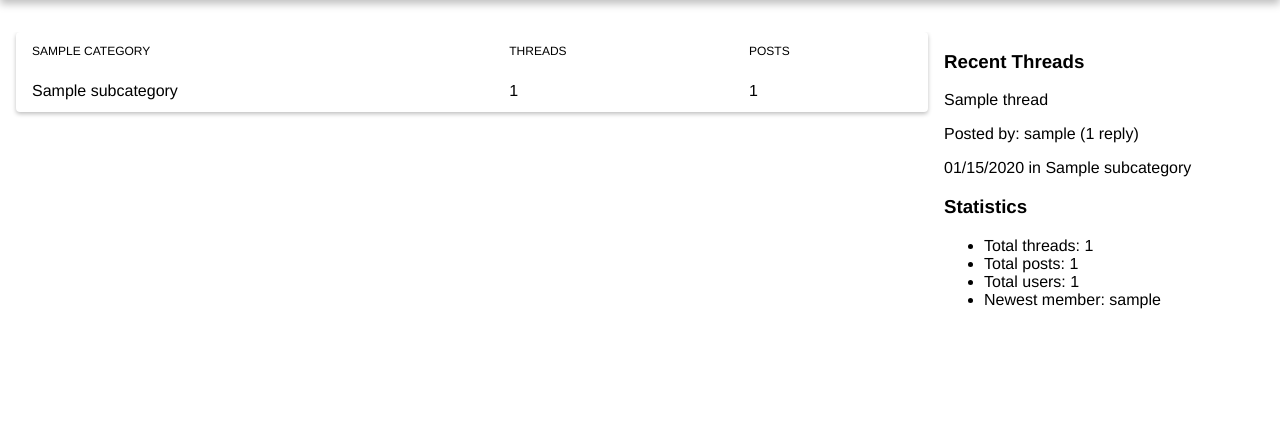
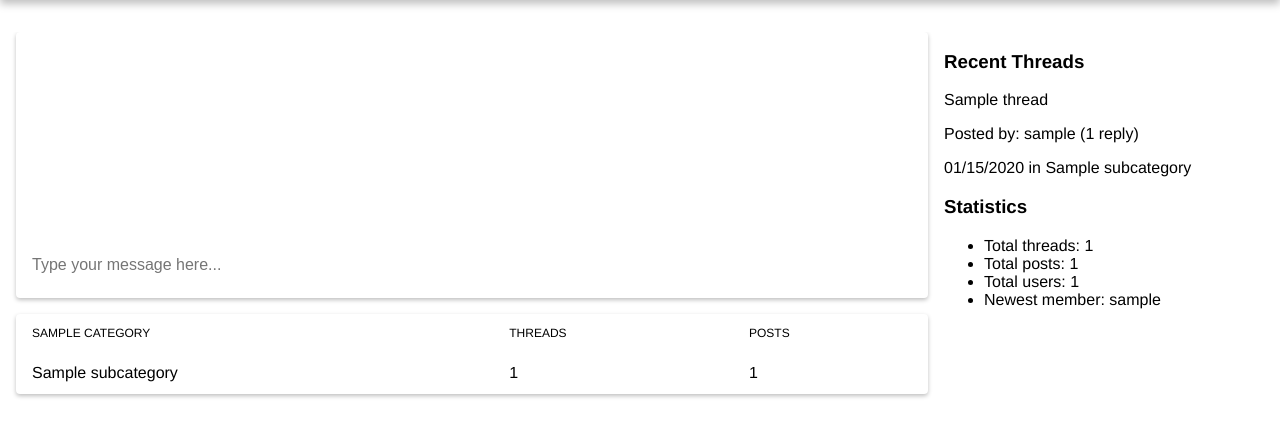
Before and after one commit to Punkweb/PunkwebBB, a Django app: page / in a window 1280 px wide. Shown: the part 90-527 px from the top of the page. Run offline with Django 4.2, Linux system fonts and the light colour scheme; a user stored in the database is signed in; tables that the repository leaves empty hold one stand-in row (values such as "Sample post"); data that the repository does not hold is empty; some libraries are stand-ins or nearby versions.

Commit message:
Implement basic shout box with htmx

```diff
--- a/punkweb_bb/models.py
+++ b/punkweb_bb/models.py
@@ -111,3 +111,16 @@ class Post(UUIDPrimaryKeyMixin, TimestampMixin):
 
     def __str__(self):
         return f"{self.thread} > {self.user} > {self.created_at}"
+
+
+class Shout(UUIDPrimaryKeyMixin, TimestampMixin):
+    user = models.ForeignKey(User, related_name="shouts", on_delete=models.CASCADE)
+    content = BBCodeTextField()
+
+    class Meta:
+        ordering = [
+            "-created_at",
+        ]
+
+    def __str__(self):
+        return f"{self.user} > {self.created_at}"
--- a/punkweb_bb/static/punkweb_bb/index.css
+++ b/punkweb_bb/static/punkweb_bb/index.css
@@ -1,9 +1,11 @@
-.index {
+.index {}
+
+.index__main {
   display: flex;
   gap: 1rem;
 }
 
-.index__main {
+.index__categories {
   flex: 1;
 }
 
--- /dev/null
+++ b/punkweb_bb/static/punkweb_bb/shoutbox.css
@@ -0,0 +1,31 @@
+.shoutbox {
+  margin-bottom: 1rem;
+}
+
+.shoutbox__shouts {
+  border-bottom: 1px solid var(--oc-gray-4);
+  display: flex;
+  flex-direction: column;
+  height: 200px;
+  gap: 1rem;
+  overflow-y: auto;
+  padding: 1rem;
+}
+
+.shoutbox__shout {
+  white-space: wrap;
+}
+
+.shoutbox__form {
+  padding: 1rem 0;
+}
+
+.shoutbox__input {
+  border: none;
+  width: 100%;
+}
+
+.shoutbox__input:hover, .shoutbox__input:focus {
+  border: none;
+  outline: none;
+}
--- a/punkweb_bb/templates/punkweb_bb/base.html
+++ b/punkweb_bb/templates/punkweb_bb/base.html
@@ -67,6 +67,7 @@
       </div>
     </footer>
   </div>
+  <script src="https://unpkg.com/htmx.org@1.9.4"></script>
   <script src="{% static 'punkweb_bb/vendor/jquery-3.7.0.min.js' %}"></script>
   <script src="{% static 'punkweb_bb/vendor/prism.js' %}"></script>
   {% block extra_script %}
--- a/punkweb_bb/templates/punkweb_bb/index.html
+++ b/punkweb_bb/templates/punkweb_bb/index.html
@@ -4,12 +4,15 @@
 
 {% block extra_head %}
 <link rel="stylesheet" href="{% static 'punkweb_bb/index.css' %}">
+<link rel="stylesheet" href="{% static 'punkweb_bb/shoutbox.css' %}">
 {% endblock %}
 
 {% block content %}
 
 <div class="index">
   <div class="index__main">
+    <div class="index__categories">
+      {% include 'punkweb_bb/shoutbox/shoutbox.html' %}
       {% for category in categories %}
       <div class="pw-card fluid">
         <table class="pw-table">
@@ -59,5 +62,6 @@
       </ul>
     </div>
   </div>
+</div>
 
 {% endblock %}
--- /dev/null
+++ b/punkweb_bb/templates/punkweb_bb/shoutbox/shout_list.html
@@ -0,0 +1,5 @@
+{% for shout in shouts %}
+<div class="shoutbox__shout">
+  {{shout.created_at|date:'h:i:s A'}} {{shout.user.username}}: {{ shout.content.rendered }}
+</div>
+{% endfor %}
--- /dev/null
+++ b/punkweb_bb/templates/punkweb_bb/shoutbox/shoutbox.html
@@ -0,0 +1,11 @@
+<div class="pw-card fluid shoutbox" hx-get="{% url 'punkweb_bb:shout_list' %}" hx-trigger="load, every 5s"
+  hx-target="#shoutlist">
+  <div class="shoutbox__shouts" id="shoutlist"></div>
+  {% if request.user.is_authenticated %}
+  <form class="shoutbox__form" hx-post="{% url 'punkweb_bb:shout_create' %}"
+    hx-headers='{"X-CSRFToken": "{{ csrf_token }}"}' hx-target="#shoutlist" hx-on::after-request="this.reset()">
+    <input class="pw-input shoutbox__input" autocomplete="off" name="content" type="text"
+      placeholder="Type your message here..." />
+  </form>
+  {% endif %}
+</div>
--- a/punkweb_bb/urls.py
+++ b/punkweb_bb/urls.py
@@ -23,4 +23,6 @@ urlpatterns = [
     ),
     path("thread/<str:thread_id>/", views.thread_detail, name="thread_detail"),
     path("thread/<str:thread_id>/create-post/", views.post_create, name="post_create"),
+    path("shout-list/", views.shout_list, name="shout_list"),
+    path("shout-create", views.shout_create, name="shout_create"),
 ]
--- a/punkweb_bb/views.py
+++ b/punkweb_bb/views.py
@@ -1,10 +1,11 @@
+import datetime
 from django.contrib.auth import authenticate, login, logout
 from django.contrib.auth.decorators import login_required
 from django.contrib.auth.forms import AuthenticationForm
 from django.shortcuts import get_object_or_404, redirect, render
 
-from .forms import PostForm, ThreadForm
-from .models import BoardProfile, Category, Subcategory, Post, Thread
+from .forms import PostForm, ShoutForm, ThreadForm
+from .models import BoardProfile, Category, Shout, Subcategory, Post, Thread
 
 
 def index(request):
@@ -128,3 +129,41 @@ def post_create(request, thread_id):
         post.save()
 
         return redirect("punkweb_bb:thread_detail", thread_id=thread.id)
+
+
+def current_shouts():
+    return Shout.objects.filter(
+        created_at__gt=datetime.datetime.today() - datetime.timedelta(hours=24)
+    ).order_by("created_at")[:100]
+
+
+def shout_list(request):
+    shouts = current_shouts()
+
+    context = {
+        "shouts": shouts,
+    }
+    return render(request, "punkweb_bb/shoutbox/shout_list.html", context=context)
+
+
+def shout_create(request):
+    if not request.user.is_authenticated:
+        context = {
+            "shouts": current_shouts(),
+        }
+        return render(request, "punkweb_bb/shoutbox/shout_list.html", context=context)
+
+    if request.method == "POST":
+        form = ShoutForm(request.POST)
+
+        if form.is_valid():
+            shout = form.save(commit=False)
+            shout.user = request.user
+            shout.save()
+
+            context = {
+                "shouts": current_shouts(),
+            }
+            return render(
+                request, "punkweb_bb/shoutbox/shout_list.html", context=context
+            )
```
Also changed, not shown: punkweb_bb/admin.py (+14 -1 lines), punkweb_bb/forms.py (+7 -1 lines), punkweb_bb/migrations/0008_shout.py (added). Lines whose indentation alone changed are shown as unchanged.
